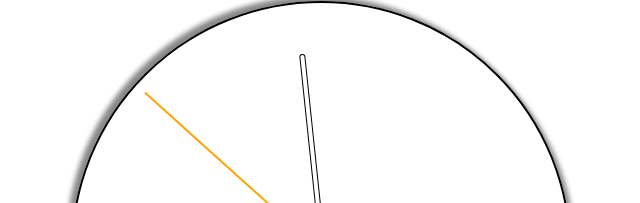
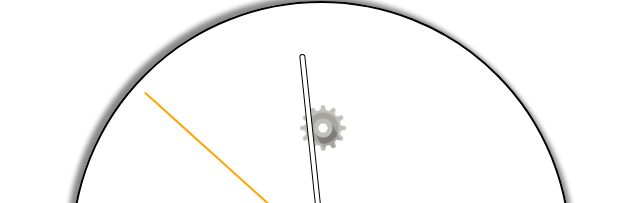
Before and after one commit to Nickborovkov/Analog_clock, a plain HTML site: page index.html in a window 1280 px wide. Shown: the part 99-302 px from the top of the page, without its empty margins (319-959 px from the left). Drawn offline with Linux system fonts and the light colour scheme.

Commit message:
added logo

```diff
--- a/index.html
+++ b/index.html
@@ -7,6 +7,7 @@
     <link rel="preconnect" href="https://fonts.googleapis.com">
     <link rel="preconnect" href="https://fonts.gstatic.com" crossorigin>
     <link href="https://fonts.googleapis.com/css2?family=Orbitron&display=swap" rel="stylesheet">
+    <link type="image/x-icon" rel="shortcut icon" href="assets/logo.png">
     <link type="text/css" rel="stylesheet" href="style.css">
     <title>ClockJS</title>
 </head>
@@ -28,6 +29,8 @@
             <div class="clock__number">10</div>
             <div class="clock__number">11</div>
         </div>
+
+        <img class="logo" src="assets/logo.png" alt="">
 
         <div class="clock__arrows">
             <div class="clock__arrow"></div>
--- a/style.css
+++ b/style.css
@@ -19,6 +19,14 @@
     font-family: Calibri;
     box-shadow: 5px 5px 5px #888888, -5px -5px 5px #888888;
     position: relative;
+}
+
+.logo{
+    width: 50px;
+    height: 50px;
+    position: absolute;
+    top: 100px;
+    left: 225px;
 }
 
 /*Clock numbers*/
```
Also changed, not shown: assets/logo.png (added).
